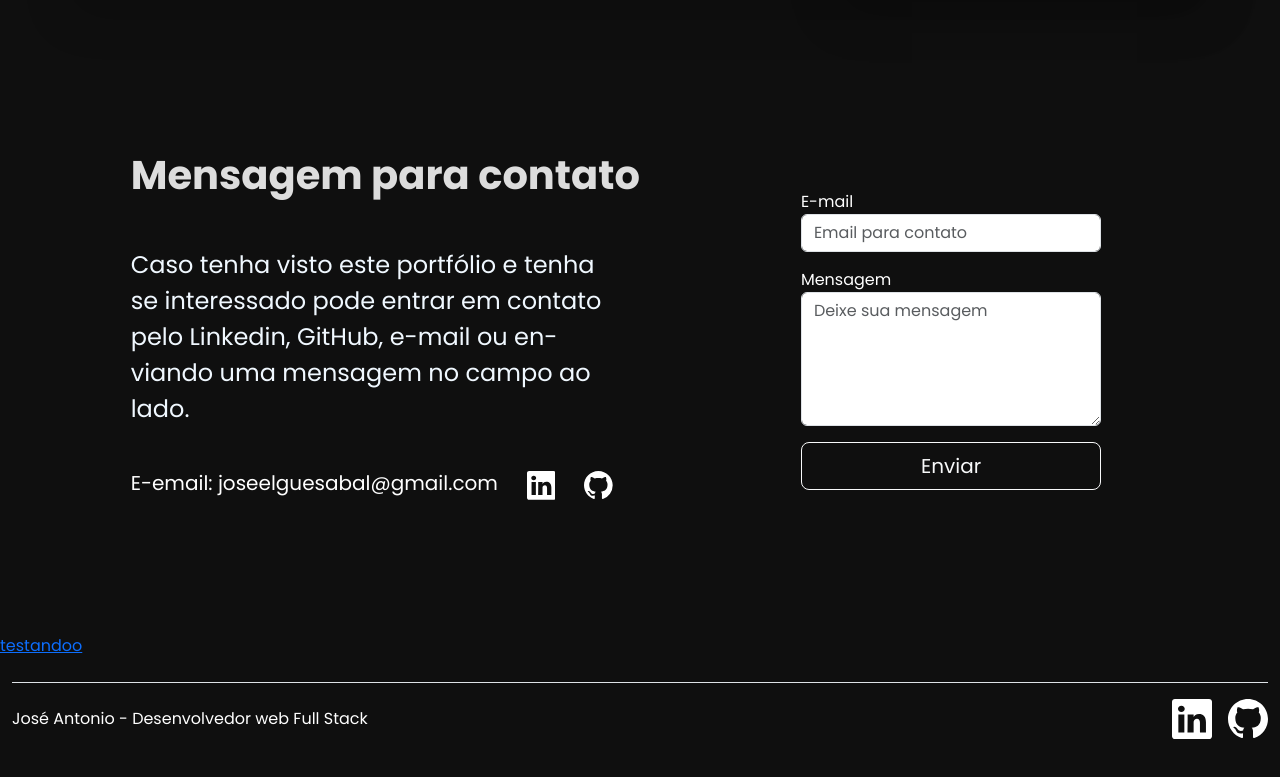
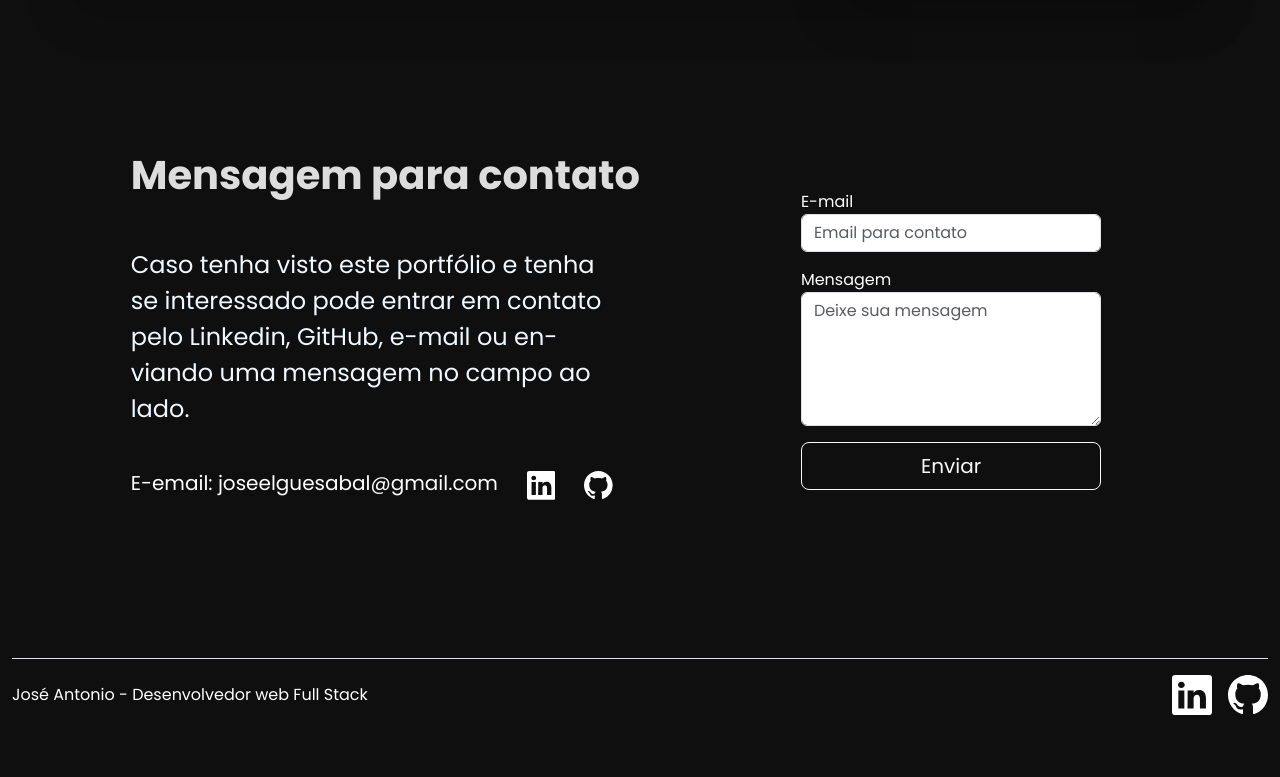
Before and after one commit to elguesabal/Portfolio, a React (Vite) app: page / in a window 1280 px wide. Shown: the part 2689-3466 px from the top of the page. After the commit the page ends 3444 px from the top, so only its background shows below. Built offline with nearby package versions, Linux system fonts and the light colour scheme.

Commit message:
Update pagina inicial.jsx
funcionou entao to tirando o teste

```diff
--- a/src/paginas/pagina inicial.jsx
+++ b/src/paginas/pagina inicial.jsx
@@ -17,7 +17,7 @@ function PaginaInicial() {
             <Perfil />
             <SlideSwiper />
             <Badminton />
-            <Mensagem /><a href="/mensagemenviada">testandoo</a>
+            <Mensagem />
             <Rodape />
 
         </div>
```
